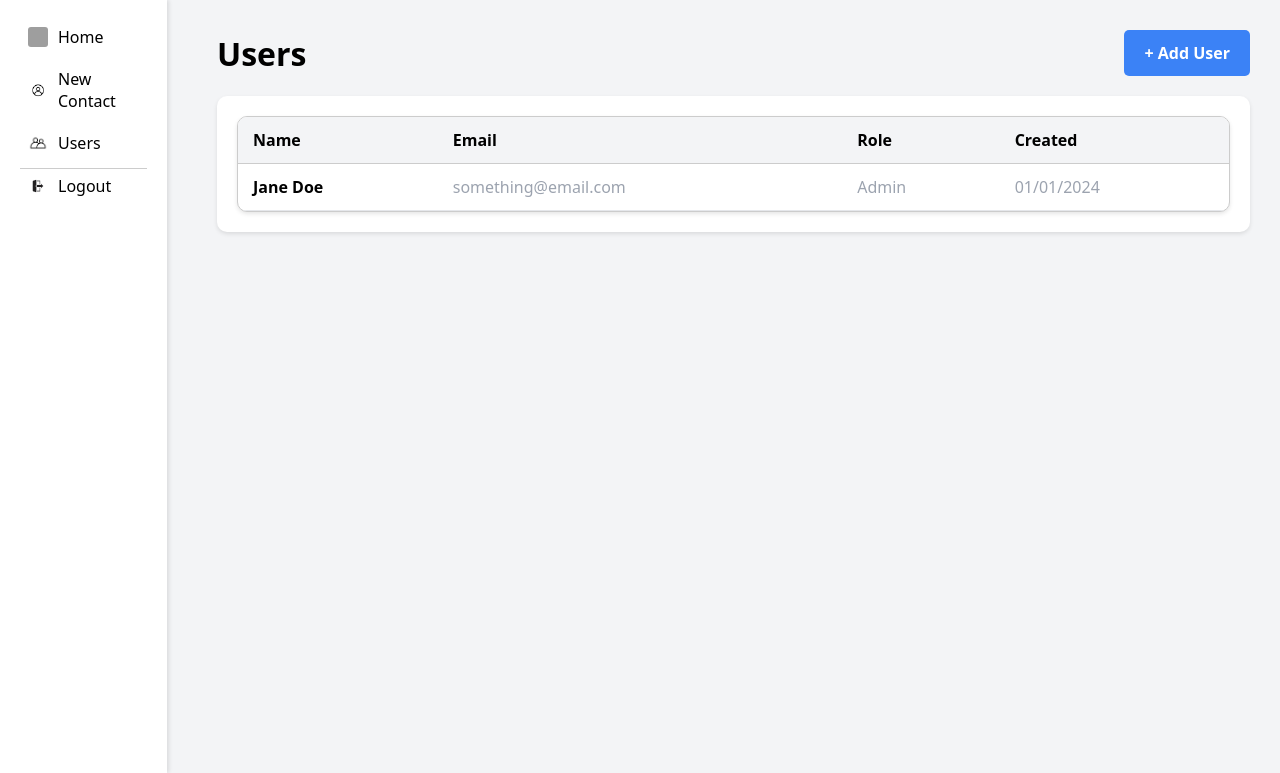
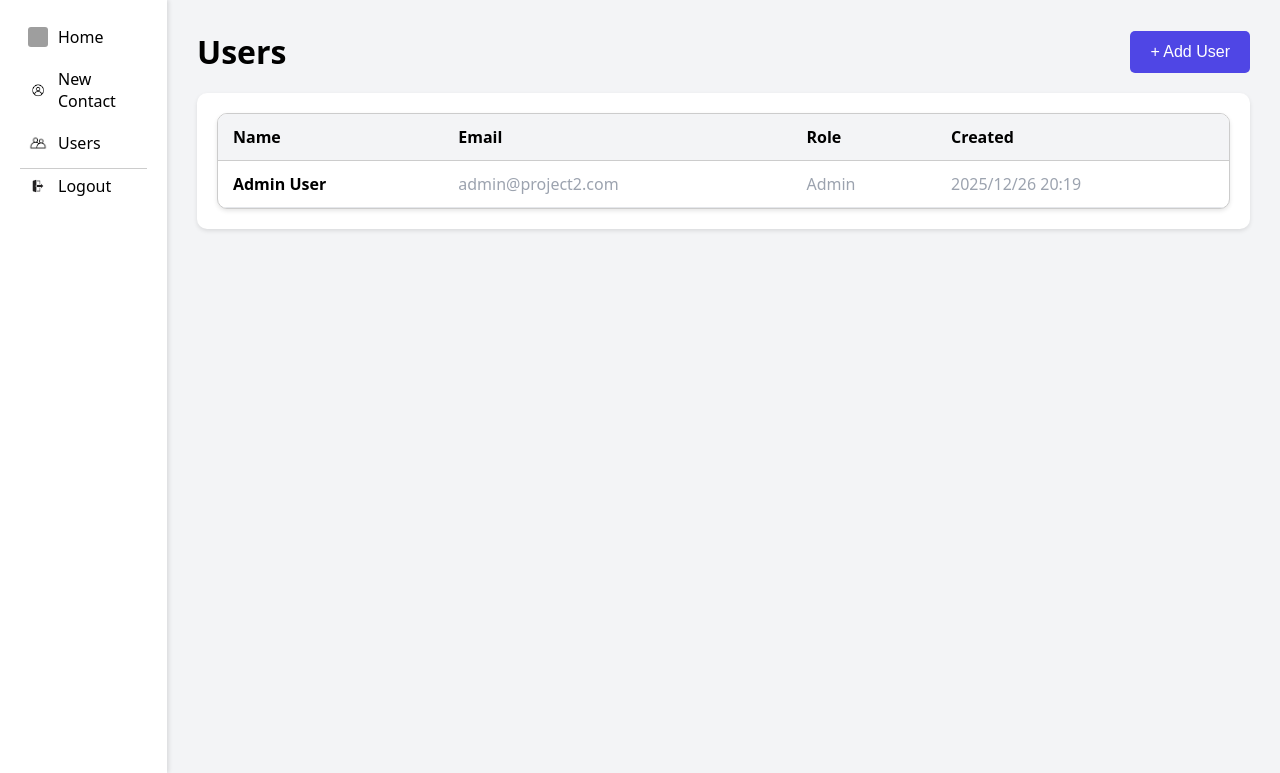
Before and after one commit to csharpe876/info2180-finalproject, a PHP site: page /dolphin_crm/users.php in a window 1280 px wide. Shown: the part 67-840 px from the top of the page. Run offline with PHP 8.4, Linux system fonts and the light colour scheme; a user stored in the database is signed in; data comes from the database, SQL or seed files in the repository; grey boxes are pictures that could not be loaded.

Commit message:
Updated user functionality and styling

```diff
--- a/dolphin_crm/users.php
+++ b/dolphin_crm/users.php
@@ -9,6 +9,8 @@
 
 // Check if current user is an admin (only admins can add users)
 $is_admin = $_SESSION['role'] === 'Admin';
+
+$showForm = isset($_GET['addUser']);
 
 // Create new user when form is submitted (admin only)
 if ($_SERVER['REQUEST_METHOD'] === 'POST' && $is_admin) {
@@ -34,22 +36,82 @@
 <html lang="en">
 <head>
     <meta charset="UTF-8">
-    <meta name="viewport" content="width=device-width, initial-scale=1.0">
-    <title>New User</title>
+    <title>Dolphin CRM - Users</title>
+
     <link rel="stylesheet" href="includes/stylesheets/users_style.css">
-    <script src="script.js"></script>
+    <link rel="stylesheet" href="includes/stylesheets/new_user_style.css">
 </head>
 <body>
+
 <header>
     <p>Dolphin CRM</p>
-        <img src="includes/icons/dolphin.png" alt="Dolphin Logo" />
+    <img src="includes/icons/dolphin.png" alt="Dolphin Logo">
 </header>
+
 <div class="container">
+
     <div class="main">
         <h1>
             Users
-                <a href="front/New User/new_user.html" id="newUserBtn">+ Add User</a>
+            <?php if ($is_admin): ?>
+                <button id="showAddUserForm" id="newUserBtn">+ Add User</button>
+            <?php endif; ?>
         </h1>
+
+        <?php if (isset($success)): ?>
+            <p class="success-message">
+                <?= htmlspecialchars($success) ?>
+            </p>
+        <?php endif; ?>
+
+        <?php if ($is_admin): ?>
+        <!-- Hidden Add User form (styled by new_user_style.css) -->
+        <div id="add-user-form" class="form-container" style="display:none;">
+            <h2>New User</h2>
+            <form method="POST">
+                <div class="form-field" id="firstName">
+                    <label for="firstname">First Name</label>
+                    <input type="text" id="firstname" name="firstname" required>
+                </div>
+
+                <div class="form-field" id="lastName">
+                    <label for="lastname">Last Name</label>
+                    <input type="text" id="lastname" name="lastname" required>
+                </div>
+
+                <div class="form-field" id="email">
+                    <label for="email">Email</label>
+                    <input type="email" id="email" name="email" required>
+                </div>
+
+                <div class="form-field" id="password">
+                    <label for="password">Password</label>
+                    <div style="position: relative;">
+                        <input type="password" id="newUserPassword" name="password" required>
+                        <span id="toggleNewUserPassword"
+                              style="position:absolute; right:10px; top:50%; transform:translateY(-50%); cursor:pointer; font-size:14px; color:#6b7280;">
+                            👁
+                        </span>
+                    </div>
+                </div>
+
+                <div class="form-field" id="role">
+                    <label for="role">Role</label>
+                    <select id="role" name="role" required>
+                        <option value="Member">Member</option>
+                        <option value="Admin">Admin</option>
+                    </select>
+                </div>
+
+                <div class="form-field" id="button">
+                    <button type="submit">Save</button>
+                    <button type="button" id="cancelAddUser">Cancel</button>
+                </div>
+            </form>
+        </div>
+        <?php endif; ?>
+
+        <!-- USERS TABLE -->
         <div class="table-container">
             <table>
                 <thead>
@@ -60,25 +122,84 @@
                         <th>Created</th>
                     </tr>
                 </thead>
-                    <tbody id="userTableBody">
+                <tbody>
+                    <?php foreach ($all_users as $user): ?>
                         <tr>
-                            <td>Jane Doe</td>
-                            <td>something@email.com</td>
-                            <td>Admin</td>
-                            <td>01/01/2024</td>
+                            <td><?= htmlspecialchars($user['firstname'] . ' ' . $user['lastname']) ?></td>
+                            <td><?= htmlspecialchars($user['email']) ?></td>
+                            <td><?= htmlspecialchars($user['role']) ?></td>
+                            <td>
+                                <?= date('Y/m/d H:i', strtotime($user['created_at'])) ?>
+                            </td>
                         </tr>
+                    <?php endforeach; ?>
                 </tbody>
             </table>
         </div>
+
     </div>
+
     <div class="aside">
         <nav>
             <ul>
-                    <li><a href="dashboard.php"><img src="includes/icons/home.jpg" alt="Home" class="nav-icon">Home</a></li>
-                    <li><a href="new_contact.php"><img src="includes/icons/user.jpg" alt="New Contact" class="nav-icon">New Contact</a></li>
-                    <li><a href="users.php"><img src="includes/icons/users.jpg" alt="Users" class="nav-icon">Users</a></li>
+                <li>
+                    <a href="dashboard.php">
+                        <img src="includes/icons/home.jpg" alt="Home" class="nav-icon">
+                        Home
+                    </a>
+                </li>
+                <li>
+                    <a href="new_contact.php">
+                        <img src="includes/icons/user.jpg" alt="New Contact" class="nav-icon">
+                        New Contact
+                    </a>
+                </li>
+                <li>
+                    <a href="users.php">
+                        <img src="includes/icons/users.jpg" alt="Users" class="nav-icon">
+                        Users
+                    </a>
+                </li>
             </ul>
         </nav>
         <div class="logout">
-                <a href="logout.php"><img src="includes/icons/logout.jpg" alt="Logout" class="nav-icon">Logout</a>
+            <a href="logout.php">
+                <img src="includes/icons/logout.jpg" alt="Logout" class="nav-icon">
+                Logout
+            </a>
         </div>
+    </div>
+
+</div>
+
+<script>
+document.addEventListener('DOMContentLoaded', function () {
+    const addForm     = document.getElementById('add-user-form');
+    const showBtn     = document.getElementById('showAddUserForm');
+    const cancelBtn   = document.getElementById('cancelAddUser');
+    const pwdField    = document.getElementById('newUserPassword');
+    const togglePwd   = document.getElementById('toggleNewUserPassword');
+
+    if (showBtn && addForm) {
+        showBtn.addEventListener('click', () => {
+            addForm.style.display = 'block';
+        });
+    }
+
+    if (cancelBtn && addForm) {
+        cancelBtn.addEventListener('click', () => {
+            addForm.style.display = 'none';
+        });
+    }
+
+    if (pwdField && togglePwd) {
+        togglePwd.addEventListener('click', () => {
+            const type = pwdField.getAttribute('type') === 'password' ? 'text' : 'password';
+            pwdField.setAttribute('type', type);
+        });
+    }
+});
+</script>
+
+</body>
+</html>
```
Lines whose indentation alone changed are shown as unchanged.
